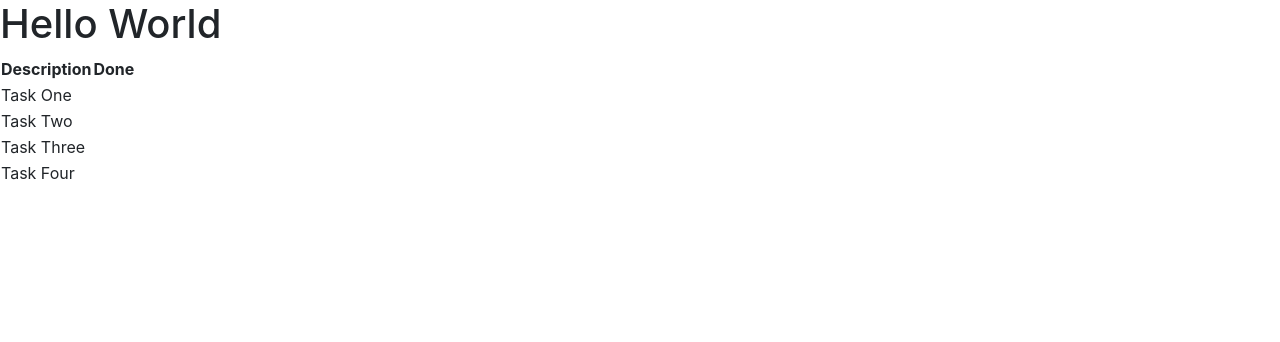
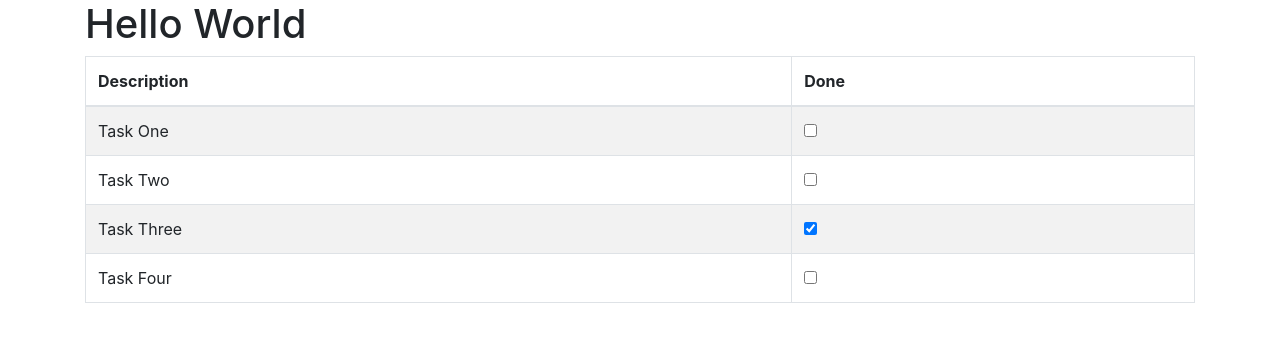
Before and after one commit to brayangomez22/task-app-react, a React (Create React App) app: page / in a window 1280 px wide. Shown: the top 342 px of the page. Built offline with nearby package versions, Linux system fonts and the light colour scheme.

Commit message:
the rows of the table are separated in a component and the logic is applied to change the status of the task

```diff
--- a/src/App.js
+++ b/src/App.js
@@ -1,4 +1,5 @@
 import React, { useState } from "react";
+import { TaskRow } from './components/TaskRow'
 
 function App() {
 
@@ -10,18 +11,18 @@
     {name: 'Task Four', done: false},
   ])
 
-  const taskTableRows = () => {
-    return taskItems.map(task => (
-      <tr key={task.name}>
-        <td>{task.name}</td>
-      </tr>
+  const toggleTask = task =>
+    setTaskItems(taskItems.map(t => ( t.name === task.name ? {...t, done: !t.done} : t )))
+
+  const taskTableRows = () =>
+    taskItems.map(task => (
+      <TaskRow task={task} key={task.name} toggleTask={toggleTask} />
     ))
-  }
 
   return (
-    <div className="App">
+    <div className="container">
       <h1>Hello World</h1>
-      <table>
+      <table className="table table-striped table-bordered">
         <thead>
           <tr>
             <th>Description</th>
--- a/src/components/TaskRow.js
+++ b/src/components/TaskRow.js
@@ -0,0 +1,16 @@
+import React from 'react'
+
+export const TaskRow = props => (
+    <tr key={props.task.name}>
+        <td>{props.task.name}</td>
+        <td>
+            <input
+                type="checkbox"
+                checked={props.task.done}
+                onChange={() => props.toggleTask(props.task)}
+                name="done"
+                id="done"
+            />
+        </td>
+    </tr>
+)
```
